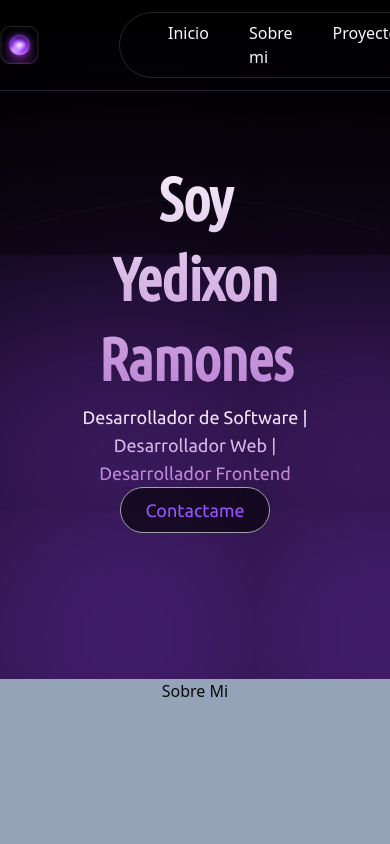
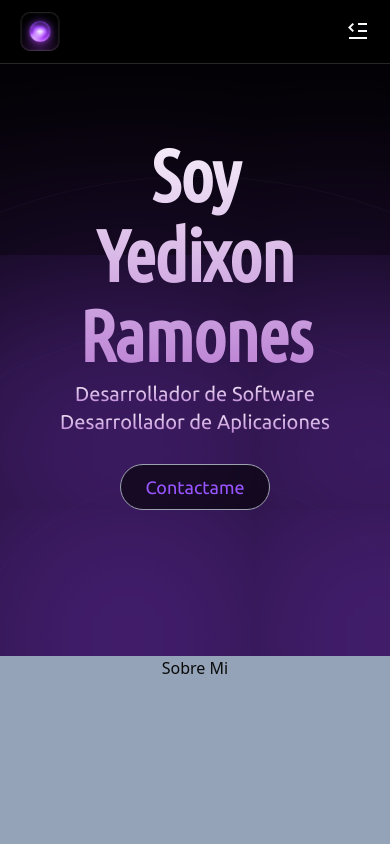
Before and after one commit to YedyDevx/YedyDevx, a Next.js app: page / in a window 390 px wide. Shown: the top 844 px of the page. Built offline with nearby package versions, Linux system fonts and the light colour scheme.

Commit message:
Ajsutes en Section-1 y Header

```diff
--- a/app/components/AboutMe/AboutMe.js
+++ b/app/components/AboutMe/AboutMe.js
@@ -1,11 +1,12 @@
 const AboutMe = () => {
         return (
-                <div className="bg-slate-400 w-[1200px] h-[650px] absolute bottom-[-30px] rounded-2xl  z-50">
+                <div  id="sobreMi" className="bg-slate-400 w-[1200px] h-[650px] absolute bottom-[-30px] rounded-2xl  z-40">
                         <div className="flex justify-center items-center">
                                 <h1>Sobre Mi</h1>
                         </div>
                 </div>
         )
+
 }
 
 export default AboutMe;
--- /dev/null
+++ b/app/components/Contact/Contact.js
@@ -0,0 +1,12 @@
+const Contact = () => {
+        return (
+                <main id="contact" className="flex justify-center items-center relative min-h-screen w-full px-4">
+                        <h1 className="absolute font-semibold rounded-2xl top-0 font-ubuntu-condensed mt-6 sm:mt-7 md:mt-10 lg:mt-24 text-center   text-7xl sm:text-8xl md:text-9xl lg:text-9xl xl:text-9xl gradient-text px-24 lg:px-0 py-8 mx-24 md:mx-0">
+
+                                Contactame
+                        </h1>
+                </main>
+        )
+}
+
+export default Contact;
--- a/app/components/Header/Header.js
+++ b/app/components/Header/Header.js
@@ -1,24 +1,26 @@
+'use client';
 import Image from "next/image";
 import Logo from "../../../public/Logo.svg";
+import { RiMenuFoldLine } from "react-icons/ri";
 
 const Header = () => {
         return (
-                <header className="flex justify-around items-center gap-20 my-3 border-b border-zinc-800 pb-3 bg-black">
+                <header className="flex justify-between lg:justify-around items-center gap-20 py-3 border-b border-zinc-800 pb-3 bg-black/80 backdrop-blur-sm px-5 fixed top-0 w-full z-50">
                         <Image src={Logo} alt="Logo" width={40} height={40} />
-                        <div className="flex gap-10 text-gray-50 border-[1px] py-2 px-12 border-zinc-800 rounded-full ">
-                                <div>Inicio</div>
-                                <div>Sobre mi</div>
-                                <div>Proyectos</div>
-                                <div>Contactame</div>
+                        <div className="lg:flex hidden gap-10 text-gray-50 border-[1px] py-2 px-12 border-zinc-800 rounded-full ">
+                                <a href="#section1" >Inicio</a>
+                                <a href="#sobreMi" >Sobre mi</a>
+                                <a href="#projects" >Proyectos</a>
+                                <a href="#contact" >Contactame</a>
                         </div>
-                        <div className="flex justify-center items-center border-[1px] border-zinc-800 py-1 px-1 rounded-lg ">
-                        <button className="bg-[#40266b]  hover:bg-[#8157c3] text-gray-50 py-1 px-6 rounded-md font-ubuntu shadow-[inset_0px_2px_14px_rgba(255,255,255,0.3)] transition-all duration-400">
-                                Hoja CV
-                        </button>
+                        <div className="lg:flex hidden justify-center items-center border-[1px] border-zinc-800 py-1 px-1 rounded-lg ">
+                                <button className="bg-[#40266b]  hover:bg-[#8157c3] text-gray-50 py-1 px-6 rounded-md font-ubuntu shadow-[inset_0px_2px_14px_rgba(255,255,255,0.3)] transition-all duration-400">
+                                        Hoja CV
+                                </button>
                         </div>
+                        <RiMenuFoldLine className="flex lg:hidden text-gray-50 text-2xl"/>
                 </header>
         )
 }
 
-
 export default Header;
--- /dev/null
+++ b/app/components/Projects/Projects.js
@@ -0,0 +1,11 @@
+const Projects = () => {
+        return (
+                <main id="projects" className="flex justify-center items-center relative min-h-screen w-full px-4">
+                        <h1 className="absolute font-semibold rounded-2xl top-0  font-ubuntu-condensed mt-6 sm:mt-7 md:mt-10 lg:mt-24 text-center   text-7xl sm:text-8xl md:text-9xl lg:text-9xl xl:text-9xl gradient-text px-24 lg:px-0 py-8 mx-24 md:mx-0">
+                                Proyectos
+                        </h1>
+                </main>
+        )
+}
+
+export default Projects;
--- a/app/components/Section-1/Section1.js
+++ b/app/components/Section-1/Section1.js
@@ -4,27 +4,25 @@ import AboutMe from "../AboutMe/AboutMe";
 
 const Section1 = () => {
         return (
-                <main className="flex justify-center items-center relative min-h-screen w-full px-4">
+                <main className="flex justify-center items-center relative min-h-screen w-full px-4 mt-20">
                         <Shadow />
-                        <h1 className="absolute font-semibold rounded-2xl top-0 z-50 font-ubuntu-condensed mt-6 md:mt-28 text-center
-                                     text-6xl sm:text-8xl md:text-8xl lg:text-9xl gradient-text p-8 mx-24 md:mx-0">
+
+                        <h1 className="absolute font-semibold rounded-2xl top-0 z-40 font-ubuntu-condensed mt-6 sm:mt-7 md:mt-10 lg:mt-24 text-center   text-7xl sm:text-8xl md:text-9xl lg:text-9xl xl:text-9xl gradient-text px-24 lg:px-0 py-8 mx-24 md:mx-0">
                                 <TypingAnimation>
                                         Soy Yedixon Ramones
                                 </TypingAnimation>
                         </h1>
-                        <p className="absolute text-white rounded-2xl top-0 z-5 font-ubuntu
-                                    mt-[300px] sm:mt-[280px]  z-50 text-center
-                                    text-lg sm:text-xl md:text-2xl lg:text-2xl gradient-text px-16">
+                        <p className="absolute md:flex hidden text-white rounded-2xl top-0 z-5 font-ubuntu  mt-[300px] sm:mt-[280px]  z-40 text-center text-lg sm:text-xl md:text-2xl lg:text-2xl gradient-text ">
                                 Desarrollador de Software | Desarrollador Web | Desarrollador Frontend
                         </p>
-                        {/* <p className="absolute text-white rounded-2xl top-0 z-5 font-ubuntu
-                                    mt-[300px] sm:mt-[280px]  z-50 text-center
-                                    text-lg sm:text-xl md:text-2xl lg:text-3xl gradient-text px-16">
-                                Desarrollador de Software | Desarrollador Web
-                        </p> */}
+                        <p className="absolute  flex md:hidden text-white rounded-2xl top-0 z-5 font-ubuntu
+                                    mt-[300px] z-40 text-center text-xl  flex-col">
+                                <span className="gradient-text">Desarrollador de Software </span>
+                                <span className="gradient-text">Desarrollador de Aplicaciones </span>
+                        </p>
                         <button className="absolute bg-black/60 py-2 px-6 sm:px-8 md:px-10 text-[#9855FF]
-                                         rounded-full border-[1px] border-gray-400 top-0 z-5 font-ubuntu
-                                         mt-96 sm:mt-80 md:mt-96 z-50 text-center
+                                         rounded-full border-[1px] border-gray-400 top-0 z-40 font-ubuntu
+                                         mt-96 sm:mt-96 md:mt-96 z-50 text-center
                                          text-lg sm:text-xl md:text-2xl
                                          hover:bg-black/80 transition-colors">
                                 Contactame
--- /dev/null
+++ b/app/components/Stacks/Stacks.js
@@ -0,0 +1,9 @@
+const Stacks = () => {
+        return (
+                <main className="flex justify-center items-center relative min-h-screen w-full px-4">
+                        <h1 className="absolute font-semibold rounded-2xl top-0 font-ubuntu-condensed mt-6 sm:mt-7 md:mt-10 lg:mt-24 text-center   text-7xl sm:text-8xl md:text-9xl lg:text-9xl xl:text-9xl gradient-text px-24 lg:px-0 py-8 mx-24 md:mx-0">Stacks</h1>
+                </main>
+        )
+}
+
+export default Stacks;
--- a/app/globals.css
+++ b/app/globals.css
@@ -34,6 +34,9 @@
       ::-webkit-scrollbar-thumb:hover {
         background: #301e54;
       }
+      html {
+        scroll-behavior: smooth;
+    }
 
 @layer base {
   :root {
--- a/app/page.js
+++ b/app/page.js
@@ -1,11 +1,16 @@
 import Header from "./components/Header/Header";
 import Section1 from "./components/Section-1/Section1";
-
+import Projects from "./components/Projects/Projects";
+import Contact from "./components/Contact/Contact";
+import Stacks from "./components/Stacks/Stacks";
 export default function Home() {
         return (
                 <div className="bg-black mx-w-[1500px] flex justify-center flex-col">
                         <Header/>
-                        <Section1/>
+                        <Section1 id="section1"/>
+                        <Stacks id="stacks"/>
+                        <Projects id="projects"/>
+                        <Contact id="contact"/>
                 </div>
         );
 }
--- a/package.json
+++ b/package.json
@@ -16,6 +16,7 @@
     "next": "15.1.6",
     "react": "^19.0.0",
     "react-dom": "^19.0.0",
+    "react-icons": "^5.4.0",
     "tailwind-merge": "^3.0.1",
     "tailwindcss-animate": "^1.0.7"
   },
```
Also changed, not shown: 2 other files (tests, documents, lock files or other folders).
